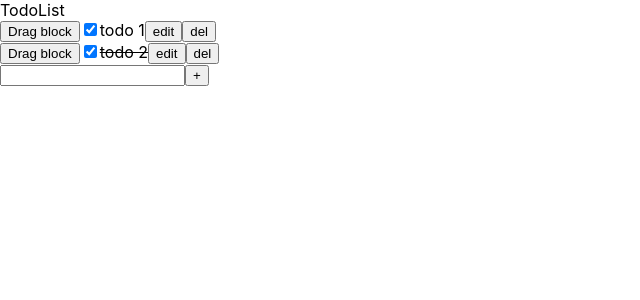
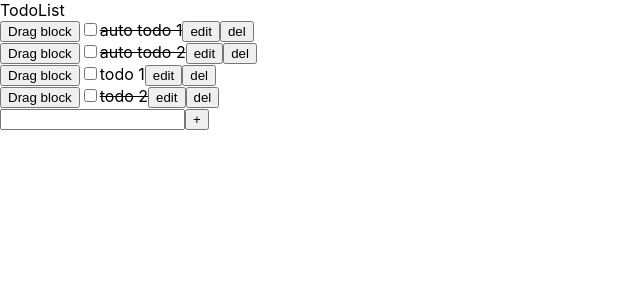
Before and after one commit to hsiao93524/todolist-react, a React (Create React App) app in the folder app/: page / in a window 1280 px wide. Shown: the top 300 px of the page, without its empty margins (0-640 px from the left). Built offline with nearby package versions, Linux system fonts and the light colour scheme.

Commit message:
try to loop list

```diff
--- a/app/src/App.js
+++ b/app/src/App.js
@@ -2,10 +2,40 @@ import logo from './logo.svg';
 import './App.css';
 import React, { useState } from "react";
 
+// function TodoItem(props) {
+//     const [checked, setChecked] = React.useState(false);
+//     const [itemTitle, setItemTitle] = React.useState(false);
+//     const itemStyle = {textDecoration: checked ? 'line-through' : 'none'};
+//     const trigger = () => setChecked((state) => !state);
+
+//     checked = props.checked;
+//     itemTitle = props.title;
+
+//     return (
+//         <div>
+//             <button>Drag block</button>
+//             <input
+//                 onChange={trigger}
+//                 value={checked}
+//                 type="checkbox">
+//             </input>
+//             <label style={itemStyle}>{itemTitle}</label>
+//             <button>edit</button>
+//             <button>del</button>
+//         </div>
+//     )
+// }
+
 function App() {
 
     const [title, setTitle] = useState("TodoList");
-    const [todos, setTodos] = useState([]);
+    // const [todos, setTodos] = useState([]);
+
+    // Todo: How to use setTodos to get data from database or file
+    const todos = [
+        { title: "auto todo 1", checked: true},
+        { title: "auto todo 2", checked: false},
+    ]
     const [checked, setChecked] = React.useState(true);
 
     // const styles = {
@@ -22,12 +52,32 @@ function App() {
             <body>
                 <div id="app">{title}</div>
                 <div id="todolist">
+                    {
+                        todos.map(
+                            (todo) => (
+                                // return <TodoItem props={{title: todo.title, checked: todo.checked}} />;
+
+                                <div>
+                                    <button>Drag block</button>
+                                    <input
+                                        onChange={() => setChecked((state) => !state)}
+                                        value={todo.checked}
+                                        type="checkbox">
+                                    </input>
+                                    <label style={{textDecoration: checked ? 'line-through' : 'none'}}>{todo.title}</label>
+                                    <button>edit</button>
+                                    <button>del</button>
+                                </div>
+
+                            )
+                        )
+                    }
                     {/* Coponent props*/}
                     <div>
                         <button>Drag block</button>
                         <input
                             onChange={() => setChecked((state) => !state)}
-                            defaultChecked={checked}
+                            value={checked}
                             type="checkbox">
                         </input>
                         <label>todo 1</label>
@@ -39,7 +89,7 @@ function App() {
                         <button>Drag block</button>
                         <input
                             onChange={() => setChecked((state) => !state)}
-                            defaultChecked={checked}
+                            value={checked}
                             type="checkbox">
                         </input>
                         <label style={{textDecoration: 'line-through'}}>
```
